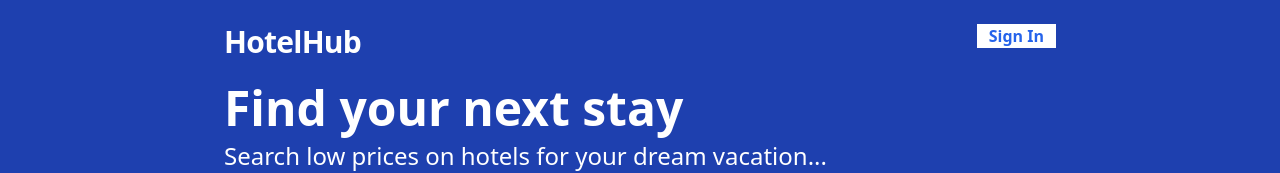
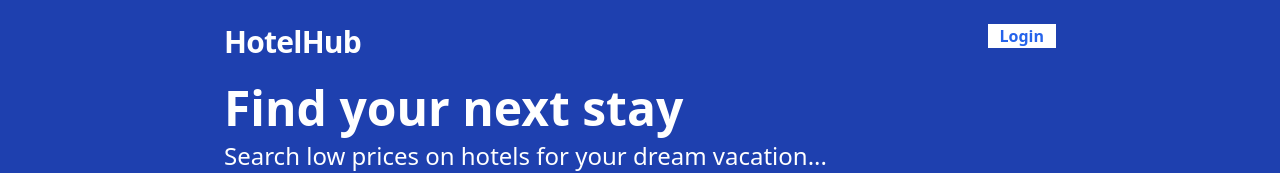
Before and after one commit to HurasAdam/HotelHub, a React (Vite) app in the folder frontend/: page / in a window 1280 px wide. Shown: the top 173 px of the page. Built offline with nearby package versions, Linux system fonts and the light colour scheme.

Commit message:
Feat: Add conditionally render links and buttons based on user authentication status to Header component

```diff
--- a/frontend/src/components/Header.tsx
+++ b/frontend/src/components/Header.tsx
@@ -1,5 +1,9 @@
 import { Link } from "react-router-dom";
+import { useAppContext } from "../contexts/AppContext";
 const Header = () => {
+
+const {isLoggedIn}=useAppContext();
+
   return (
     <div className="bg-blue-800 py-6">
       <div className="container mx-auto flex justify-between">
@@ -7,12 +11,18 @@ const Header = () => {
           <Link to="/">HotelHub</Link>
         </span>
         <span className="felx space-x-2">
-          <Link
+
+          {isLoggedIn?<>
+          <Link to="/my-bookings">My Bookings</Link>
+          <Link to="/my-hotels">My Hotels</Link>
+          <button> Sign out</button>
+          </>:      <Link
             to="sign-in"
             className="flex bg-white items-center text-blue-600 px-3 font-bold hover:bg-gray-100 "
           >
-            Sign In
-          </Link>
+            Login
+          </Link>}
+
         </span>
       </div>
     </div>
```
